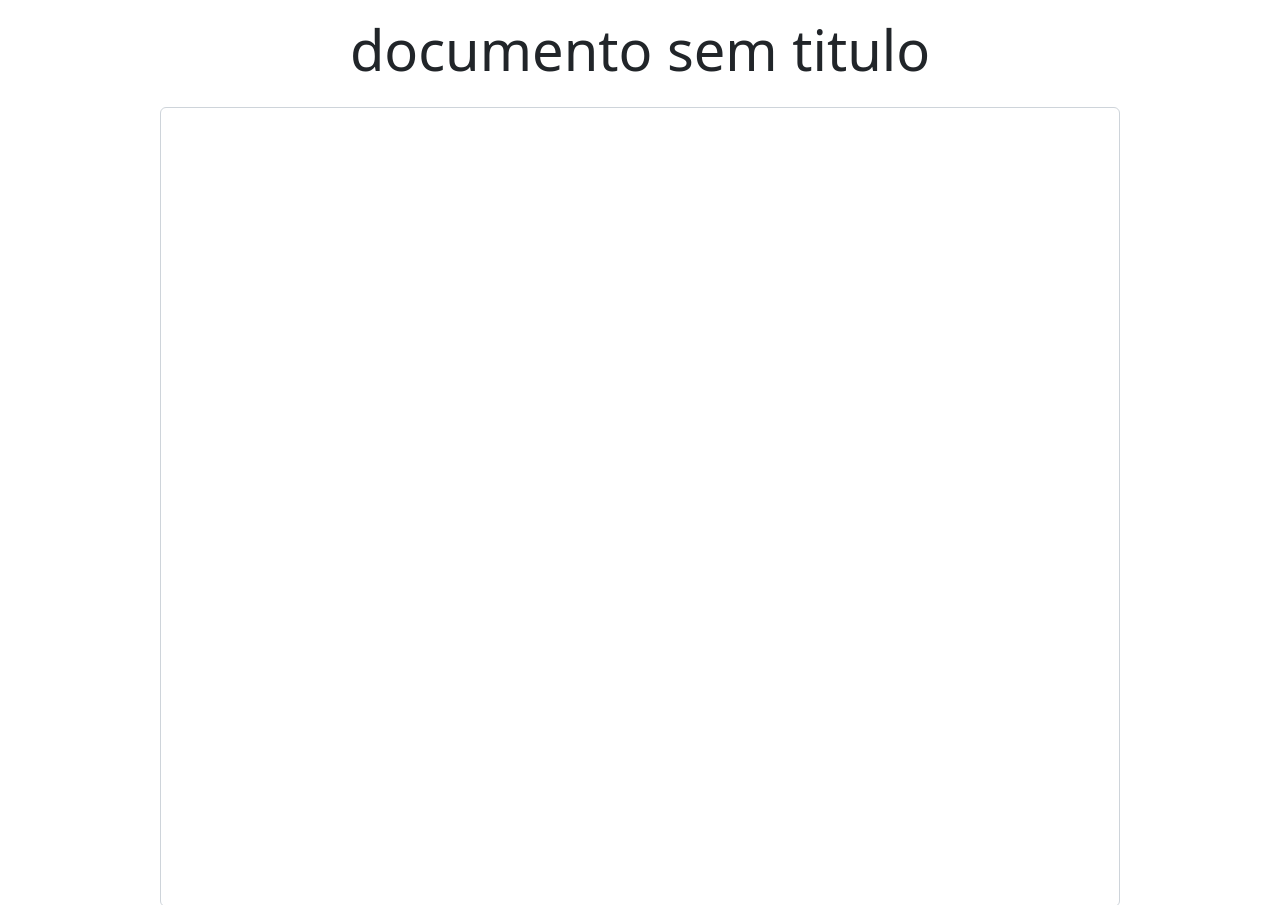
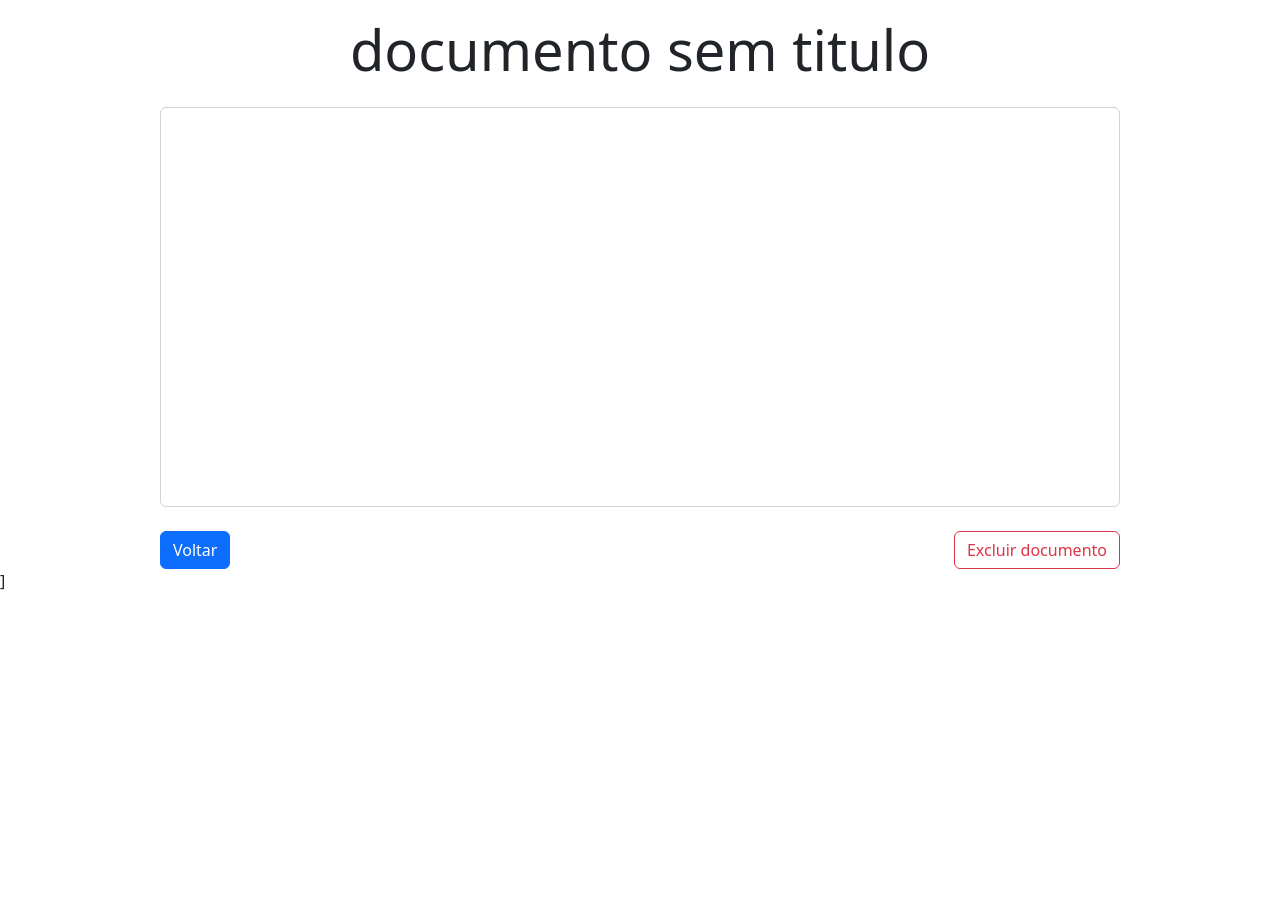
Before and after one commit to FagnerCarrena/ocorrencias_Gerencias, a website with bundled scripts: page public/documento.html in a window 1280 px wide. Shown: the top 905 px of the page. After the commit the page ends 800 px from the top, so only its background shows below. Built offline with nearby package versions, Linux system fonts and the light colour scheme; no server answers.

Commit message:
Readme.me

```diff
--- a/public/documento.html
+++ b/public/documento.html
@@ -21,7 +21,7 @@
   </header>
 
   <main class="w-75 mx-auto">
-    <textarea id="editor-texto" class="form-control mb-4" style=" height: 100vh; resize: none;"></textarea>
+    <textarea id="editor-texto" class="form-control mb-4" style=" height: 50vh; resize: none;"></textarea>
 
     <div class="d-flex justify-content-between">
       <a href="index.html" class="btn btn-primary">Voltar</a>
```
Also changed, not shown: README.md (added).
